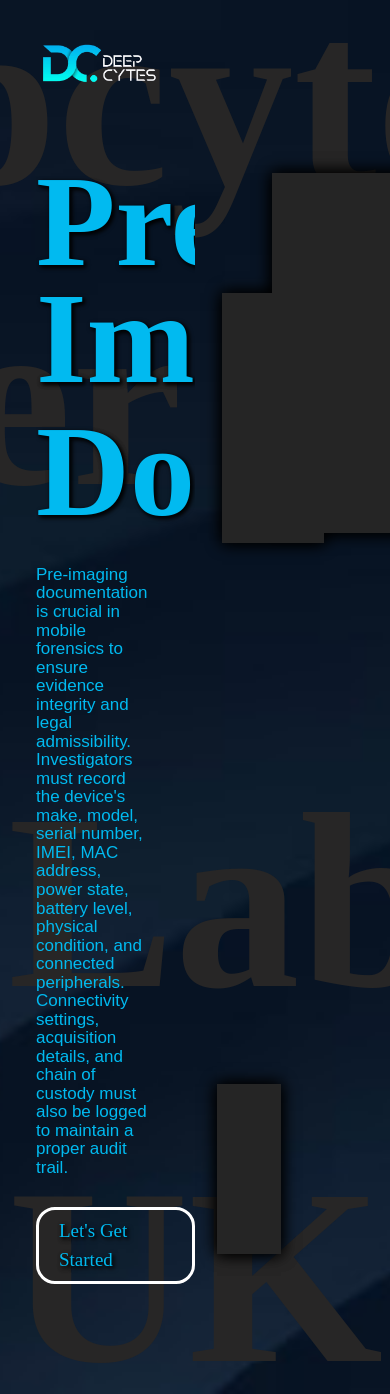
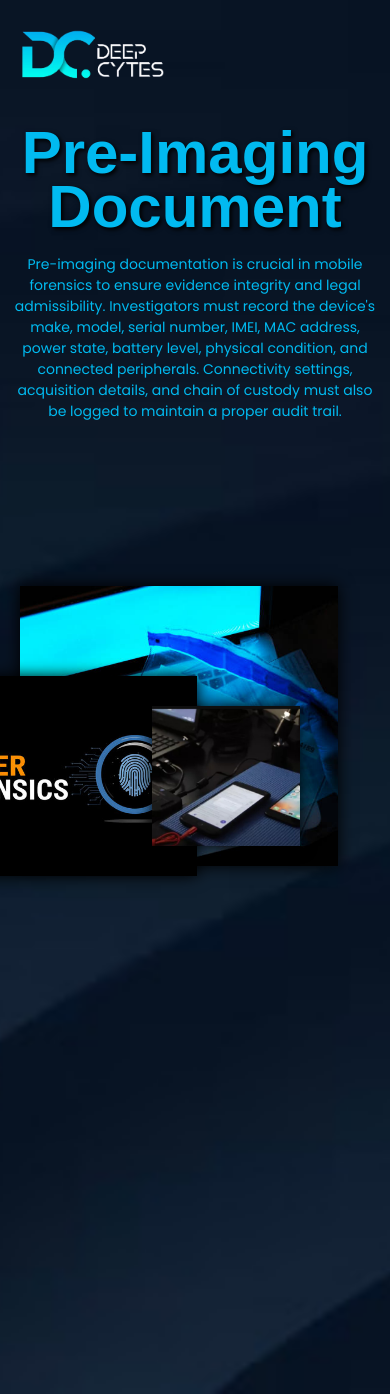
Before and after one commit to dhruvjain02/API_Dummy, a Flask app: page / in a window 390 px wide. Run offline with Flask 3, Linux system fonts and the light colour scheme; some libraries are stand-ins or nearby versions.

Commit message:
index.html update

```diff
--- a/templates/index.html
+++ b/templates/index.html
@@ -1,16 +1,12 @@
 <!DOCTYPE html>
 <html lang="en">
-
 <head>
     <meta charset="UTF-8">
     <meta http-equiv="X-UA-Compatible" content="IE=edge">
-<!--     <meta name="viewport" content="width=device-width, initial-scale=1.0">
-    <meta name="viewport" content="width=device-width, initial-scale=1.0, maximum-scale=5.0"> -->
-    <link rel="stylesheet" href="/static/css/responsive.css">
+    <meta name="viewport" content="width=device-width, initial-scale=1.0">
     <title>Landing page</title>
-
-
     <style>
+        @import url("https://fonts.googleapis.com/css2?family=Poppins:wght@400;500;600;700&display=swap");
         /* Ensure the body covers the full viewport height */
         html, body {
             height: 100%;
@@ -33,336 +29,236 @@
             height: 100vh;
             overflow: hidden; /* Hide overflow to prevent scrollbars */
         }
-        @import url("https://fonts.googleapis.com/css2?family=Poppins:wght@400;500;600;700&display=swap");
-
         * {
             margin: 0;
             padding: 0;
             box-sizing: border-box;
         }
 
+        html, body {
+            height: 100%;
+            margin: 0;
+            padding: 0;
+        }
+
         body {
             width: 100%;
             height: 100%;
-  /*background: url(../img/bg.jpg);*/
             background-size: cover;
             background-position: center;
-  color:#01BAF0;
-  font-family: Aquire;
-}
-
-body ul li {
-  list-style: none;
-}
-
-body a {
-  text-decoration: none;
             color: #01BAF0;
-}
-
-.top-menu {
-  width: 100%;
-  display: flex;
-  justify-content: flex-end;
-  padding: 10px 20px;
-  background-color: rgba(0, 0, 0, 0.7); /* Background for the top menu */
-  position: absolute;
-  top: 0;
-  left: 0;
-  z-index: 1000;
-}
-
-.top-menu a {
-  color: #ffcc99;
-  margin-left: 20px;
-  font-size: 16px;
-  text-shadow: 2px 2px 3px rgba(0, 0, 0, 0.4),
-               2px 2px 4px rgba(0, 0, 0, 0.4),
-               2px 2px 5px rgba(0, 0, 0, 0.4),
-               2px 2px 5px rgba(0, 0, 0, 0.6);
-  transition: color 0.3s ease;
-}
-
-.top-menu a:hover {
-  color: #ffffff;
+            font-family: Aquire, Arial, sans-serif;
+            overflow-x: hidden;
         }
 
         .container {
             width: 100%;
-  height: 100vh;
+            min-height: 100vh;
             position: relative;
             overflow: hidden;
         }
 
-.container .loader {
+        .loader {
             position: absolute;
-  top: 0px;
             width: 100%;
             height: 100%;
             z-index: -1;
             color: #272626;
         }
 
-.container .loader h1 {
-  font-size: 250px;
+        .loader h1, .loader h2 {
+            font-size: clamp(100px, 15vw, 250px);
             font-family: Cosi Azure;
             position: absolute;
+        }
+
+        .loader h1 {
             top: -50px;
             left: -500px;
         }
 
-.container .loader h2 {
-  font-size: 250px;
-  font-family: Cosi Azure;
-  position: absolute;
+        .loader h2 {
             bottom: -70px;
             right: -130px;
         }
 
-.container img {
-  width: 200px;
-}
-
-.container nav {
+        nav {
             width: 100%;
             display: flex;
             justify-content: space-between;
-  padding: 20px 0px;
-  align-items: center; /* Ensure logo and menu are aligned vertically */
+            padding: 20px;
+            align-items: center;
         }
 
-.container nav .logo {
-  padding: 0px 25px;
+        .logo {
+            padding: 0;
         }
 
-.container nav .logo span {
-  display: inline-block;
-  font-size: 45px;
-  font-family: Infected;
+        .logo img {
+            width: clamp(150px, 20vw, 200px);
+            height: auto;
+        }
+
+        .wrapper {
+            width: 100%;
+            display: grid;
+            grid-template-columns: 1fr 1fr;
+            padding: 20px;
+            gap: 2rem;
+        }
+
+        .content .h1 h1 {
+            font-size: clamp(60px, 8vw, 130px);
+            line-height: 90%;
             text-shadow: 2px 2px 3px rgba(0, 0, 0, 0.4),
                          2px 2px 4px rgba(0, 0, 0, 0.4),
-               2px 2px 5px rgba(0, 0, 0, 0.4),
                          2px 2px 5px rgba(0, 0, 0, 0.6);
         }
 
-.container nav .menu {
-  margin-left: auto; /* Pushes the menu to the right */
-}
-
-.container nav .menu ul {
-  display: flex;
-}
-
-.container nav .menu ul li {
-  display: inline-block;
-  margin-left: 20px; /* Adds space between menu items */
-}
-
-.container nav .menu ul li a {
-  padding: 10px 20px;
-  font-size: 20px;
-  text-shadow: 2px 2px 3px rgba(0, 0, 0, 0.4),
-               2px 2px 4px rgba(0, 0, 0, 0.4),
-               2px 2px 5px rgba(0, 0, 0, 0.4),
-               2px 2px 5px rgba(0, 0, 0, 0.6);
-  transition: color 0.3s ease; /* Smooth transition for hover effect */
-}
-
-.container nav .menu ul li a:hover {
-  color: #ffcc99; /* Change color on hover */
-}
-
-.container .wrapper {
+        .content p {
+            font-family: 'Poppins', sans-serif;
+            font-size: clamp(14px, 2vw, 17px);
+            line-height: 1.5;
             width: 100%;
-  display: grid;
-  grid-template-columns: 50% 50%;
-  padding: 20px;
-  padding-top: 30px;
-}
-
-.container .wrapper .content .h1 {
-  width: 100%;
-  overflow: hidden;
-}
-
-.container .wrapper .content .h1 h1 {
-  font-size: 130px;
-  line-height: 90%;
-  text-shadow: 2px 2px 3px rgba(0, 0, 0, 0.4),
-               2px 2px 4px rgba(0, 0, 0, 0.4),
-               2px 2px 5px rgba(0, 0, 0, 0.4),
-               2px 2px 5px rgba(0, 0, 0, 0.4),
-               2px 2px 5px rgba(0, 0, 0, 0.6);
-}
-
-.container .wrapper .content p {
-  font-family: 'Poppins', sans-serif;
-  font-size: 17px;
-  line-height: 109%;
-  width: 70%;
+            max-width: 70%;
             padding-top: 20px;
         }
 
-.container .wrapper .content a {
+        .content a {
             display: inline-block;
             border: 3px solid #fff;
             border-radius: 19px;
             padding: 7px 20px;
-  font-size: 19px;
-  margin: 30px 0px;
-  text-shadow: 2px 2px 3px rgba(0, 0, 0, 0.4),
-               2px 2px 4px rgba(0, 0, 0, 0.4),
-               2px 2px 5px rgba(0, 0, 0, 0.4),
-               2px 2px 5px rgba(0, 0, 0, 0.6);
+            font-size: clamp(16px, 2vw, 19px);
+            margin: 30px 0;
+            text-decoration: none;
+            color: #01BAF0;
+            text-shadow: 2px 2px 3px rgba(0, 0, 0, 0.4);
             transition: 0.5s;
         }
 
-.container .wrapper .content a:hover {
+        .content a:hover {
             background: #ffcc99;
-  border: 3px solid #ffcc99;
+            border-color: #ffcc99;
             color: #252424;
             text-shadow: none;
         }
 
-.container .wrapper .content .social ul li {
-  display: inline-block;
-}
-
-.container .wrapper .content .social ul li a {
-  padding: 0px 10px;
-  border-radius: 0px;
-  border: none;
-  border-right: 3px solid #fff;
-  text-shadow: 2px 2px 3px rgba(0, 0, 0, 0.4),
-               2px 2px 4px rgba(0, 0, 0, 0.4),
-               2px 2px 5px rgba(0, 0, 0, 0.4),
-               2px 2px 5px rgba(0, 0, 0, 0.6);
-}
-
-.container .wrapper .img {
+        .img {
             width: 100%;
             position: relative;
             margin-left: 35px;
+            min-height: 400px;
         }
 
-.container .wrapper .img .subimg {
-  width: 86%;
-  height: 360px;
+        .subimg {
             background: #fff;
             position: absolute;
-  margin: 10px;
-  box-shadow: 0px 0px 15px #000, 0px 0px 15px #000;
+            box-shadow: 0px 0px 15px #000;
             overflow: hidden;
         }
 
-.container .wrapper .img .subimg img {
+        .subimg img {
             width: 100%;
             height: 100%;
             object-fit: cover;
         }
 
-.container .wrapper .img .subimg.one .bg {
-  width: 100%;
-  height: 100%;
-  background: #252525;
-  position: absolute;
-  z-index: 9;
-  top: 0;
+        .subimg.one {
+            width: 86%;
+            height: 360px;
+            margin: 10px;
         }
 
-.container .wrapper .img .subimg.two {
+        .subimg.two {
             width: 64%;
             height: 250px;
             top: 120px;
-  position: absolute;
             left: -50px;
         }
 
-.container .wrapper .img .subimg.two .bg2 {
-  width: 100%;
-  height: 100%;
-  background: #252525;
-  position: absolute;
-  z-index: 9;
-  top: 0;
-}
-
-.container .wrapper .img .subimg.three {
+        .subimg.three {
             width: 40%;
             height: 170px;
             bottom: 50px;
-  position: absolute;
             right: 130px;
         }
 
-.container .wrapper .img .subimg.three .bg3 {
-  width: 100%;
-  height: 100%;
-  background: #252525;
-  position: absolute;
-  z-index: 9;
-  top: 0;
+        /* Media Queries */
+        @media screen and (max-width: 1024px) {
+            .wrapper {
+                gap: 1rem;
+                padding: 10px;
             }
 
-/* Add this to your existing styles.css */
-
-/* Search Bar */
-.search-bar {
-    display: flex;
-    align-items: center;
-    margin: 70px 1px;
+            .content p {
+                max-width: 90%;
             }
 
-.search-bar input {
-    padding: 10px;
-    font-size: 16px;
-    border-radius: 20px;
-    border: 2px solid #fff;
-    color: #333;
-    background: #fff;
-    margin-right: 10px;
-    width: 300px;
+            .img {
+                margin-left: 20px;
+            }
         }
 
-.search-bar button {
-    padding: 10px 20px;
-    font-size: 16px;
-    border-radius: 20px;
-    border: 2px solid #fff;
-    background: #ffcc99;
-    color: #252424;
-    cursor: pointer;
-    transition: background 0.3s ease;
+        @media screen and (max-width: 768px) {
+            .wrapper {
+                grid-template-columns: 1fr;
             }
 
-.search-bar button:hover {
-    background: #ffb84d;
-    border-color: #ffb84d;
+            .content {
+                text-align: center;
             }
 
+            .content p {
+                max-width: 100%;
+                margin: 0 auto;
+            }
+
+            .img {
+                margin: 40px auto;
+                max-width: 500px;
+            }
+
+            .loader h1, .loader h2 {
+                font-size: clamp(60px, 12vw, 100px);
+            }
+        }
+
+        @media screen and (max-width: 480px) {
+            .img {
+                min-height: 300px;
+            }
+
+            .subimg.one {
+                height: 280px;
+            }
+
+            .subimg.two {
+                height: 200px;
+                top: 100px;
+            }
+
+            .subimg.three {
+                height: 140px;
+                bottom: 30px;
+                right: 80px;
+            }
+        }
     </style>
 </head>
-
 <body>
-
     <div class="container">
-        <!-- LOADER -->
         <div class="loader">
-            <h1>Deepcytes Cyber </h1>
+            <h1>Deepcytes Cyber</h1>
             <h2>Labs UK</h2>
         </div>
-        <!-- navbar -->
         <nav>
             <div class="logo">
-                <span><img src="../static/images/logo.png" alt="Poetry Haven Logo"></span>
+                <span><img src="../static/images/logo.png" alt="Logo"></span>
             </div>
-
         </nav>
-        <!-- wrapper -->
         <div class="wrapper">
-            <!-- content -->
             <div class="content">
-
                 <div class="h1">
                     <h1>Pre-Imaging</h1>
                 </div>
@@ -371,10 +267,7 @@
                 </div>
                 <p>Pre-imaging documentation is crucial in mobile forensics to ensure evidence integrity and legal admissibility. Investigators must record the device's make, model, serial number, IMEI, MAC address, power state, battery level, physical condition, and connected peripherals. Connectivity settings, acquisition details, and chain of custody must also be logged to maintain a proper audit trail.</p>
                 <a href="{{ url_for('form') }}">Let's Get Started</a>
-
             </div>
-
-            <!-- img section -->
             <div class="img">
                 <div class="subimg one">
                     <img src="../static/images/1.jpg" alt="">
@@ -392,108 +285,98 @@
         </div>
     </div>
     <script src="https://cdnjs.cloudflare.com/ajax/libs/gsap/3.7.0/gsap.min.js"></script>
+    <script>
+        // Check if we're on a mobile device
+        const isMobile = window.innerWidth <= 768;
 
-    <script>
-    // Function to check device type
-    function isDesktop() {
-        return window.innerWidth > 1024; // Adjust the width threshold as needed
-    }
+        // Create a timeline
+        const tl = gsap.timeline();
 
-    if (isDesktop()) {
-        // Run animations only if it's a desktop
-        gsap.from('.loader h1', 1, {
-            x: 800,
+        // Initial animations
+        tl.from('.loader h1', {
+            duration: 1,
+            x: isMobile ? 400 : 800,
             ease: "power2.out"
-        }, 'start');
-        gsap.from('.loader h2', 1, {
-            x: -800,
+        })
+        .from('.loader h2', {
+            duration: 1,
+            x: isMobile ? -400 : -800,
             ease: "power2.out"
-        }, 'start');
-        gsap.from('.logo span', 0.5, {
-            delay: 1.5,
+        }, '<')
+        .from('.logo span', {
+            duration: 0.5,
             scale: 0,
-            ease: 'ease.out'
-        });
-        gsap.from('nav ul li', 0.5, {
-            delay: 1.5,
-            y: -250,
-            ease: Expo.easeOut,
-            stagger: 0.2
-        });
-        gsap.from('.h1 h1', 1, {
-            delay: 2.5,
+            ease: 'power2.out'
+        })
+        .from('.h1 h1', {
+            duration: 0.8,
             y: 250,
             skewY: 20,
-            stagger: 0.4
+            stagger: 0.4,
+            ease: "power2.out"
+        })
+        .from('.content p', {
+            duration: 0.5,
+            y: -30,
+            opacity: 0,
+            ease: "power2.out"
+        })
+        .from('.content > a', {
+            duration: 0.5,
+            x: isMobile ? -50 : (innerWidth * -1),
+            opacity: 0,
+            ease: "expo.out"
         });
-        gsap.from('.content p', 0.5, {
-            delay: 2.8,
-            y: -30,
+
+        // Image animations
+        const imgAnimation = gsap.timeline({
+            scrollTrigger: {
+                trigger: ".img",
+                start: "top center",
+                end: "bottom center",
+                toggleActions: "play none none reverse"
+            }
+        });
+
+        imgAnimation
+            .from('.one', {
+                duration: 0.5,
+                x: isMobile ? 100 : (innerWidth * 1),
                 opacity: 0
-        });
-        gsap.from('.content > a', 0.5, {
-            ease: Expo.easeOut,
-            delay: 3,
-            x: innerWidth * -1,
-            opacity: 0
-        });
-        gsap.from('.social ul li a', 0.5, {
-            ease: Expo.easeOut,
-            delay: 3.2,
-            y: 250,
-            opacity: 0,
-            stagger: 0.3
-        });
-        gsap.from('.one', 0.5, {
-            delay: 3.5,
-            x: innerWidth * 1
-        });
-        gsap.from('.two', 0.5, {
-            delay: 3.6,
+            })
+            .from('.two', {
+                duration: 0.5,
                 y: -100,
                 opacity: 0
-        });
-        gsap.from('.three', 0.5, {
-            delay: 3.7,
+            })
+            .from('.three', {
+                duration: 0.5,
                 y: 100,
                 opacity: 0
+            })
+            .to('.one .bg', {
+                duration: 0.5,
+                height: '0%',
+                ease: "expo.out"
+            })
+            .to('.two .bg2', {
+                duration: 0.5,
+                height: '0%',
+                ease: "expo.out"
+            })
+            .to('.three .bg3', {
+                duration: 0.5,
+                height: '0%',
+                ease: "expo.out"
             });
-        gsap.to('.one .bg', 0.5, {
-            ease: Expo.easeOut,
-            delay: 4,
-            height: '0%'
+
+        // Responsive window resize handler
+        window.addEventListener('resize', () => {
+            const newIsMobile = window.innerWidth <= 768;
+            if (newIsMobile !== isMobile) {
+                location.reload();
+            }
         });
-        gsap.from('.one img', 0.5, {
-            delay: 4.2,
-            scale: 1.5
-        });
-        gsap.to('.two .bg2', 0.5, {
-            ease: Expo.easeOut,
-            delay: 4.4,
-            height: '0%'
-        });
-        gsap.from('.two img', 0.5, {
-            delay: 4.6,
-            scale: 1.5
-        });
-        gsap.to('.three .bg3', 0.5, {
-            ease: Expo.easeOut,
-            delay: 4.8,
-            height: '0%'
-        });
-        gsap.from('.three img', 0.5, {
-            delay: 5,
-            scale: 1.5
-        });
-    } else {
-        // Remove animation classes if not a desktop to ensure static view
-        document.querySelectorAll('.h1 h1, .content p, .content > a, .social ul li a, .one, .two, .three, .one .bg, .two .bg2, .three .bg3').forEach(el => {
-            el.style.transform = "none";
-            el.style.opacity = "1";
-        });
-    }
     </script>
-
 </body>
-
 </html>
```
Lines whose indentation alone changed are shown as unchanged.
